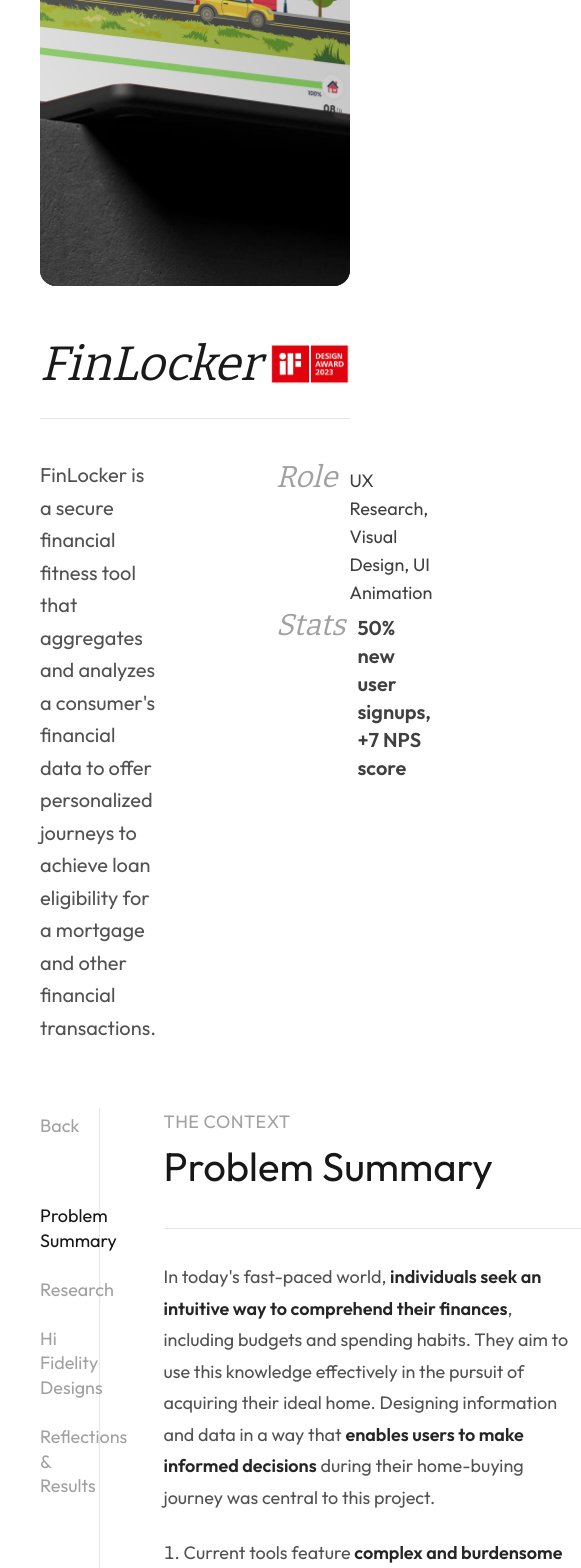
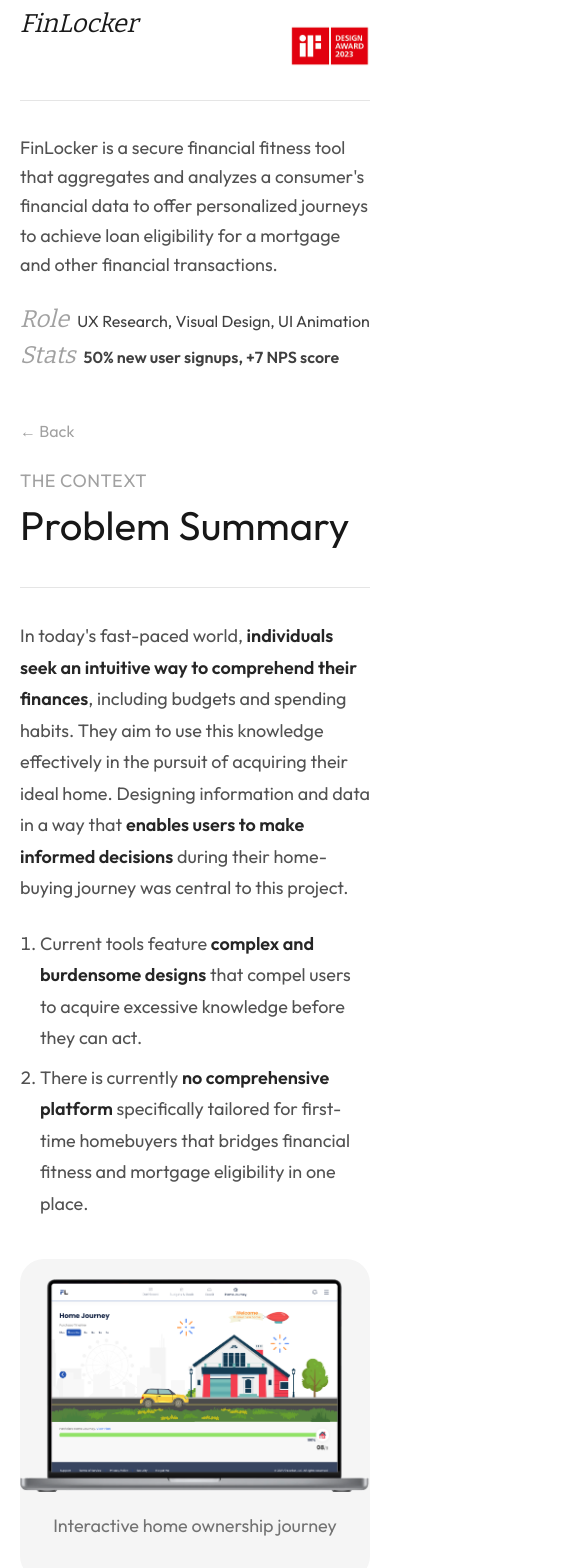
Before and after one commit to SherrySingh03/MankeeratUX, a Next.js app: page /projects/finlocker in a window 390 px wide. Shown: the part 320-1888 px from the top of the page, 581 px wide, since content can reach past the window. Built offline with nearby package versions, Linux system fonts and the light colour scheme; a web font is replaced by a local one.

Commit message:
mobile friendly

```diff
--- a/app/projects/finlocker/page.tsx
+++ b/app/projects/finlocker/page.tsx
@@ -39,25 +39,29 @@ export default function FinLockerPage() {
           <div className="border-t border-neutral-200" />
         </div>
 
-        <p>
+        <div className='md:flex'>
+        <p className="flex-1">
           In today&apos;s fast-paced world, <strong>individuals seek an intuitive way to comprehend their finances</strong>, including budgets and spending habits. They aim to use this knowledge effectively in the pursuit of acquiring their ideal home. Designing information and data in a way that <strong>enables users to make informed decisions</strong> during their home-buying journey was central to this project.
         </p>
-        <ol>
+        <ol className="flex-1">
           <li>Current tools feature <strong>complex and burdensome designs</strong> that compel users to acquire excessive knowledge before they can act.</li>
           <li>There is currently <strong>no comprehensive platform</strong> specifically tailored for first-time homebuyers that bridges financial fitness and mortgage eligibility in one place.</li>
         </ol>
+        </div>
+        <div className=''>
         <Figure
           src="/projects/finlocker/home-journey.png"
           caption="Interactive home ownership journey"
           fullWidth
         />
+        </div>
       </Section>
 
       <Section id="research" heading="Research">
         <div className="mb-6">
           <div className="border-t border-neutral-200" />
         </div>
-        <div className='flex'>
+        <div className='md:flex'>
         <p>
           Conducted a Heuristic Evaluation to categorize issues in terms of severity and determine which items require immediate attention. The evaluation revealed several critical issues around information architecture, feedback loops, and onboarding clarity.
         </p>
@@ -104,7 +108,7 @@ export default function FinLockerPage() {
         <div className="mb-6">
           <div className="border-t border-neutral-200" />
         </div>
-        <div className='px-10'>
+        <div className='md:px-10'>
         <Carousel
           aspect="16/9"
           images={[
@@ -135,8 +139,11 @@ export default function FinLockerPage() {
       </Section>
 
       <Section id="reflections" heading="Reflections & Results">
+        <div className="mb-6">
+          <div className="border-t border-neutral-200" />
+        </div>
         {/* Text + award badge side by side */}
-        <div className="flex items-start gap-10 mb-10">
+        <div className="md:flex items-start gap-10 mb-10">
           <div className="flex-1">
             <p>
               The redesign provided users an elevated and beautiful user experience that brought bursts of joy and enthusiasm in every interaction.
--- a/app/projects/knowmeq/page.tsx
+++ b/app/projects/knowmeq/page.tsx
@@ -31,7 +31,7 @@ export default function KnowMeQPage() {
           <div className="border-t border-neutral-200" />
         </div>
 
-        <div className="flex gap-10">
+        <div className="md:flex gap-10">
           <p className="flex-1">
             KnowMeQ&apos;s ArchieCPL tool allows applicants to apply for credits for courses. Applicants
             can explore multiple CPL (Credit for Prior Learning) programs and apply for reviewing
--- a/components/RightPanel.tsx
+++ b/components/RightPanel.tsx
@@ -122,7 +122,7 @@ export default function RightPanel({ onHover }: Props) {
       ref={wrapperRef}
       className="w-full md:w-1/2 h-screen overflow-hidden bg-white"
     >
-      <div ref={contentRef} className="px-10 py-8">
+      <div ref={contentRef} className="px-5 sm:px-10 py-6 sm:py-8">
         <Nav />
         <IntroSection />
         <motion.div {...fadeUp(0.4)}>
--- a/components/case-study/Carousel.tsx
+++ b/components/case-study/Carousel.tsx
@@ -24,6 +24,7 @@ export default function Carousel({ images = [], aspect = '16/9', cardWidth = '80
           WebkitOverflowScrolling: 'touch',
           scrollbarWidth: 'none',
           msOverflowStyle: 'none',
+          touchAction: 'pan-x',
         }}
       >
         {images.map((img, i) => (
@@ -41,7 +42,7 @@ export default function Carousel({ images = [], aspect = '16/9', cardWidth = '80
                 src={img.src}
                 alt={img.caption ?? ''}
                 fill
-                className="object-contain p-10"
+                className="object-contain md:p-10 p-2"
                 sizes="60vw"
               />
             </div>
--- a/components/case-study/CaseStudyLayout.tsx
+++ b/components/case-study/CaseStudyLayout.tsx
@@ -65,7 +65,7 @@ export default function CaseStudyLayout({
     <div className="min-h-screen bg-white">
 
       {/* Top nav */}
-      <header className="flex items-center justify-between px-10 py-8">
+      <header className="flex items-center justify-between px-5 sm:px-10 py-6 sm:py-8">
         <Link href="/">
           <div
             className="w-5 h-5 rounded-full"
@@ -74,11 +74,7 @@ export default function CaseStudyLayout({
           />
         </Link>
         <div className="flex items-center gap-7 text-sm text-neutral-500">
-          <Link
-            href="/about"
-            className="hover:text-neutral-900 transition-colors"
-            data-cursor="link"
-          >
+          <Link href="/about" className="hover:text-neutral-900 transition-colors" data-cursor="link">
             about
           </Link>
           <a
@@ -94,90 +90,91 @@ export default function CaseStudyLayout({
       </header>
 
       {/* Hero */}
-      <div ref={heroRef} className="px-10 mb-12 pt-4">
+      <div ref={heroRef} className="px-5 sm:px-10 mb-8 sm:mb-12 pt-2 sm:pt-4">
         <div
           className={`relative w-full rounded-2xl overflow-hidden ${heroFit === 'contain' ? 'bg-neutral-100' : 'bg-neutral-900'}`}
-          style={{ height: '60vh' }}
+          style={{ height: 'clamp(220px, 45vw, 60vh)' }}
         >
           <Image
             src={hero}
             alt={title}
             fill
-            className={heroFit === 'contain' ? 'object-contain p-6' : 'object-cover'}
+            className={heroFit === 'contain' ? 'object-contain p-4 sm:p-6' : 'object-cover'}
             sizes="(max-width: 768px) 100vw, 90vw"
             priority
           />
         </div>
       </div>
 
-      {/* Title + Role/Stats row */}
-      <div className="flex items-start justify-between px-10 mb-6">
+      {/* Title + badge */}
+      <div className="flex items-start justify-between px-5 sm:px-10 mb-6">
         <h1
           className="leading-tight"
           style={{
             fontFamily: 'var(--font-bitter), Georgia, serif',
             fontStyle: 'italic',
-            fontSize: '3rem',
+            fontSize: 'clamp(1.6rem, 4vw, 3rem)',
           }}
         >
           {title}
         </h1>
         {badge && (
-          <Image
-            src={badge}
-            width={80}
-            height={10}
-            alt=''
-          />
+          <Image src={badge} width={80} height={10} alt="" className="shrink-0 mt-2" />
         )}
       </div>
 
       {/* Divider */}
-      <div className="px-10 mb-10">
+      <div className="px-5 sm:px-10 mb-8 sm:mb-10">
         <div className="border-t border-neutral-200" />
       </div>
 
-      {/* Description */}
-      <div className="px-10 mr-20 mb-16 flex justify-between gap-30">
-        <div>
+      {/* Description + Role/Stats */}
+      <div className="px-5 sm:px-10 mb-12 sm:mb-16 flex flex-col sm:flex-row justify-between gap-6 sm:gap-16">
         <p
-            className="text-xl text-neutral-600 leading-relaxed"
+          className="text-lg sm:text-xl text-neutral-600 leading-relaxed"
           style={{ fontFamily: 'var(--font-outfit), system-ui, sans-serif' }}
         >
           {description}
         </p>
-        </div>
-        <div>
-        <div className="flex items-baseline gap-3 justify-end">
+        <div className="shrink-0 flex flex-col gap-1 sm:items-end">
+          <div className="flex items-baseline gap-2 sm:gap-3">
             <span
-              className="text-3xl text-neutral-400"
+              className="text-2xl sm:text-3xl text-neutral-400"
               style={{ fontFamily: 'var(--font-bitter), Georgia, serif', fontStyle: 'italic' }}
             >
               Role
             </span>
-            <span className="text-lg text-neutral-700">{role}</span>
+            <span className="text-base sm:text-lg text-neutral-700">{role}</span>
           </div>
-          <div className="flex items-baseline gap-3 justify-end">
+          {stats && (
+            <div className="flex items-baseline gap-2 sm:gap-3">
               <span
-              className="text-3xl text-neutral-400"
+                className="text-2xl sm:text-3xl text-neutral-400"
                 style={{ fontFamily: 'var(--font-bitter), Georgia, serif', fontStyle: 'italic' }}
               >
                 Stats
               </span>
-            <span className="text-xl text-neutral-700">
+              <span className="text-base sm:text-xl text-neutral-700">
                 <strong className="font-semibold">{stats}</strong>
               </span>
             </div>
+          )}
         </div>
       </div>
 
+      {/* Back link — mobile only */}
+      <div className="md:hidden px-5 mb-6">
+        <Link href="/" className="text-base text-neutral-400 hover:text-neutral-700 transition-colors" data-cursor="link">
+          ← Back
+        </Link>
+      </div>
 
       {/* Main: sticky nav + content */}
-      <div className="px-10 flex gap-0 pb-40">
+      <div className="px-5 sm:px-10 flex gap-0 pb-24 sm:pb-40">
 
-        {/* Sticky nav */}
+        {/* Sticky nav — desktop only */}
         <nav
-          className="sticky top-8 self-start shrink-0 pt-1 transition-opacity duration-300"
+          className="hidden md:block sticky top-8 self-start shrink-0 pt-1 transition-opacity duration-300"
           style={{
             width: '15vw',
             pointerEvents: navVisible ? 'auto' : 'none',
@@ -214,9 +211,7 @@ export default function CaseStudyLayout({
         </nav>
 
         {/* Content */}
-        <main
-          className="flex-1 border-l border-neutral-200 pl-16"
-        >
+        <main className="flex-1 md:border-l md:border-neutral-200 md:pl-16">
           {children}
         </main>
 
--- a/components/case-study/Figure.tsx
+++ b/components/case-study/Figure.tsx
@@ -16,7 +16,7 @@ export default function Figure({ src, caption, fullWidth }: Props) {
         width={0}
         height={0}
         sizes={fullWidth ? '80vw' : '720px'}
-        className="w-full h-auto rounded-xl px-30 py-10"
+        className="w-full h-auto rounded-xl md:px-30 md:py-10 py-5"
       />
       {caption && (
         <figcaption className="text-lg pb-10 text-center text-neutral-500">
--- a/components/case-study/ImageGrid.tsx
+++ b/components/case-study/ImageGrid.tsx
@@ -17,7 +17,7 @@ export default function ImageGrid({ cols, images = [], aspect = '4/5' }: Props)
 
   return (
     <div
-      className="my-10 grid gap-6"
+      className="my-10 grid md:gap-6 gap-2l, ll.."
       style={{ gridTemplateColumns: `repeat(${cols}, minmax(0, 1fr))` }}
     >
       {images.map((img, i) => (
--- a/components/case-study/StatCallout.tsx
+++ b/components/case-study/StatCallout.tsx
@@ -11,7 +11,7 @@ type Props = {
 export default function StatCallout({ color, stats = [] }: Props) {
   if (!stats.length) return null;
   return (
-    <div className="flex gap-6">
+    <div className="md:flex gap-6">
       {stats.map((stat, i) => (
         <div
           key={i}
```
Also changed, not shown: app/about/page.tsx (+19 -43 lines), app/projects/renoworks/page.tsx (+4 -4 lines), components/case-study/DotSlider.tsx (+22 -5 lines). Lines whose indentation alone changed are shown as unchanged.
